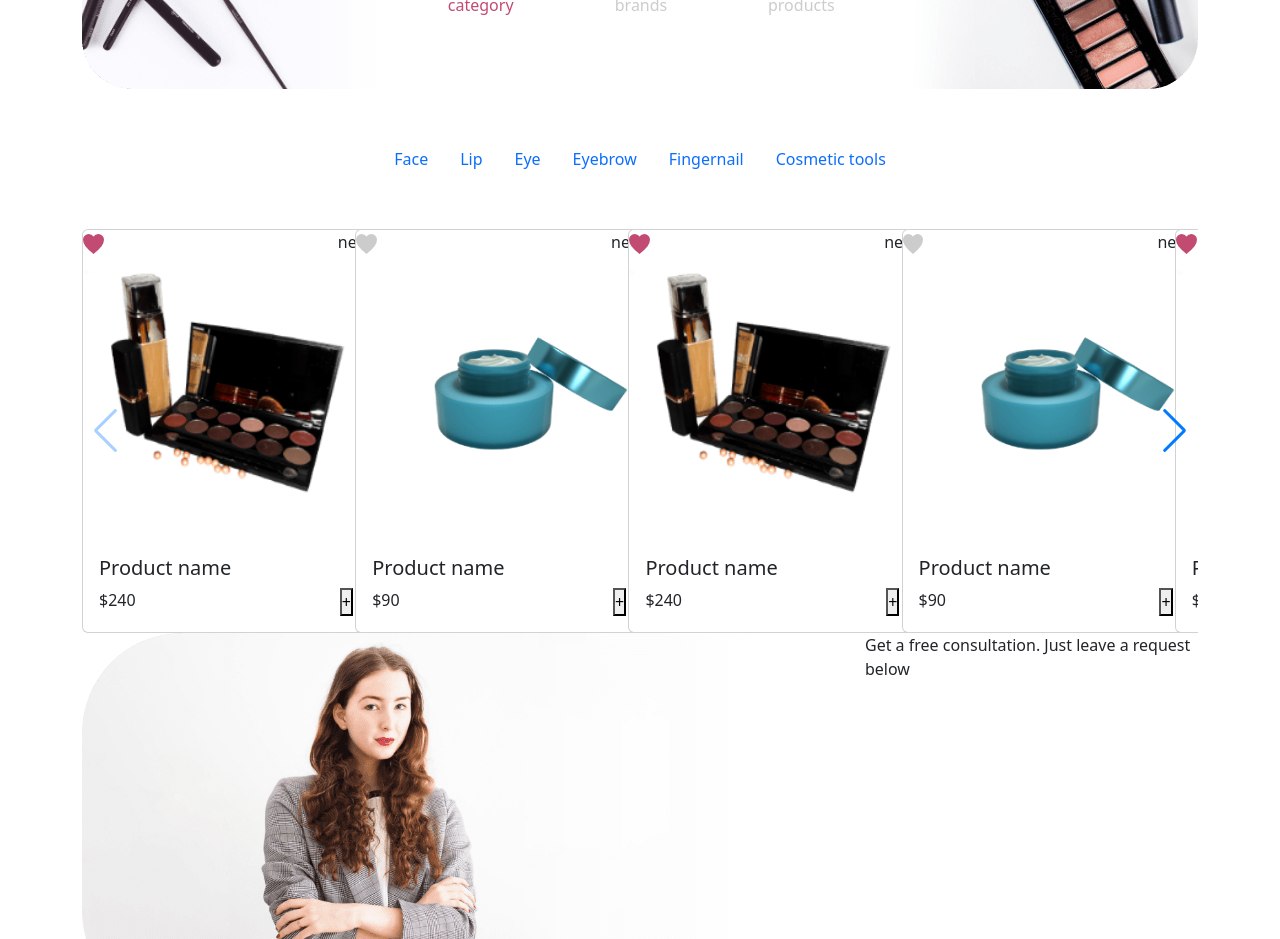
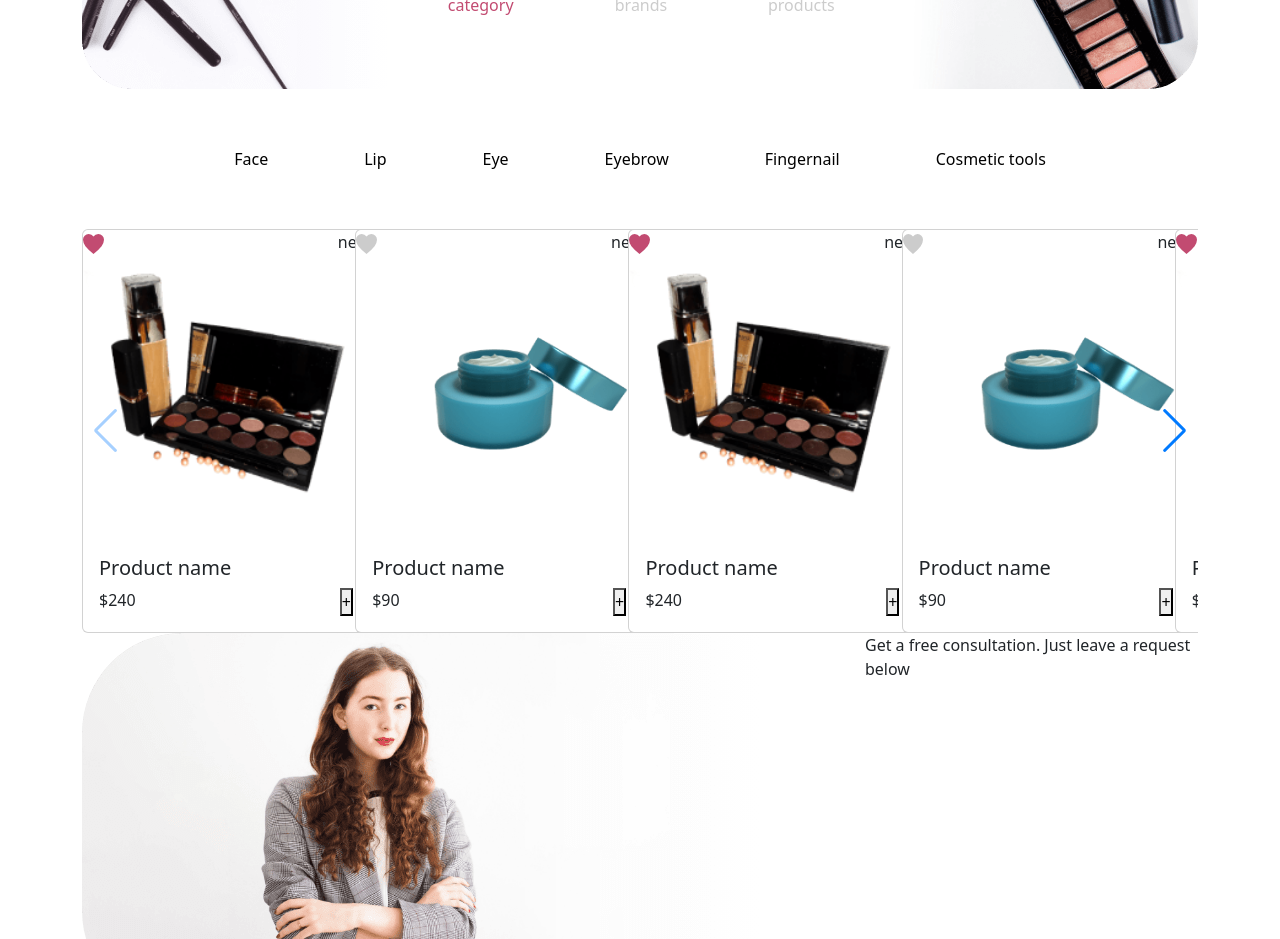
Before and after one commit to mohammadmajidd/laura-beauty, a React (Create React App) app: page / in a window 1280 px wide. Shown: the part 1780-2719 px from the top of the page. Built offline with nearby package versions, Linux system fonts and the light colour scheme.

Commit message:
styled Product category section

```diff
--- a/src/components/Products/ProductCategory.js
+++ b/src/components/Products/ProductCategory.js
@@ -3,25 +3,25 @@ import {Container, Nav} from "react-bootstrap";
 import './ProductCategory.scss'
 const ProductCategory = () => {
     return (
-        <Container className={'productCategory d-flex justify-content-center'}>
-            <Nav className={'px-5'} variant="pills" defaultActiveKey="/home">
+        <Container className={'productCategory '}>
+            <Nav className={'w-100 d-flex justify-content-center'}  variant="pills" defaultActiveKey="/home">
                 <Nav.Item>
-                    <Nav.Link  eventKey="link-Face"> Face </Nav.Link>
+                    <Nav.Link className={'text-black ps-5 pe-5'}  eventKey="link-Face"> Face </Nav.Link>
                 </Nav.Item>
                 <Nav.Item>
-                    <Nav.Link eventKey="link-Lip">Lip</Nav.Link>
+                    <Nav.Link className={'text-black ps-5 pe-5'} eventKey="link-Lip">Lip</Nav.Link>
                 </Nav.Item>
                 <Nav.Item>
-                    <Nav.Link eventKey="link-Eye">Eye</Nav.Link>
+                    <Nav.Link className={'text-black ps-5 pe-5'} eventKey="link-Eye">Eye</Nav.Link>
                 </Nav.Item>
                 <Nav.Item>
-                    <Nav.Link eventKey="link-Eyebrow">Eyebrow</Nav.Link>
+                    <Nav.Link className={'text-black ps-5 pe-5'} eventKey="link-Eyebrow">Eyebrow</Nav.Link>
                 </Nav.Item>
                 <Nav.Item>
-                    <Nav.Link eventKey="link-Fingernail">Fingernail</Nav.Link>
+                    <Nav.Link className={'text-black ps-5 pe-5'} eventKey="link-Fingernail">Fingernail</Nav.Link>
                 </Nav.Item>
                 <Nav.Item>
-                    <Nav.Link  eventKey="link-Cosmetic">Cosmetic tools</Nav.Link>
+                    <Nav.Link className={'text-black ps-5 pe-5'}  eventKey="link-Cosmetic">Cosmetic tools</Nav.Link>
                 </Nav.Item>
             </Nav>
         </Container>
```
